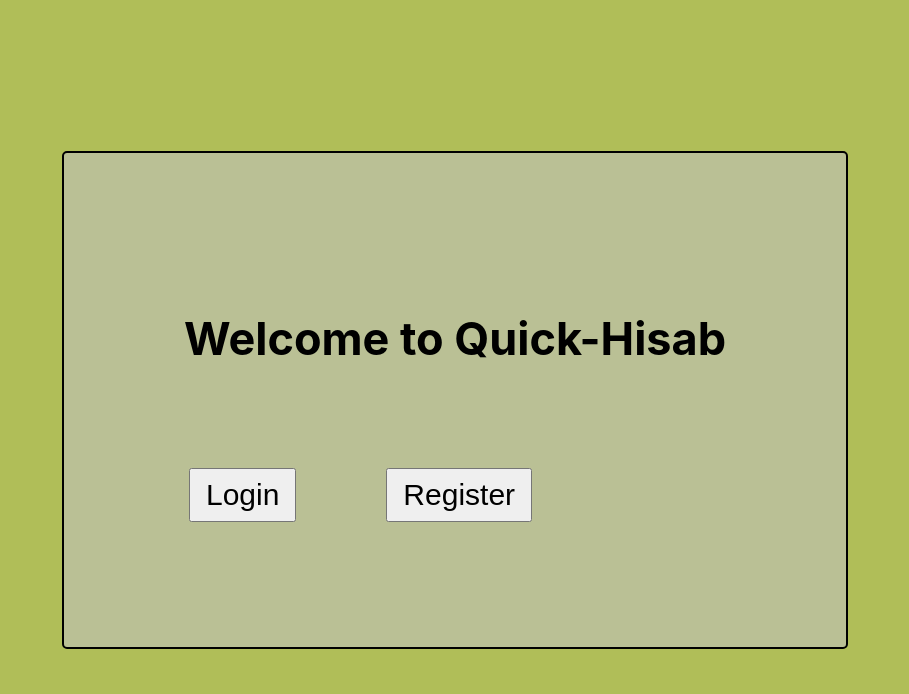
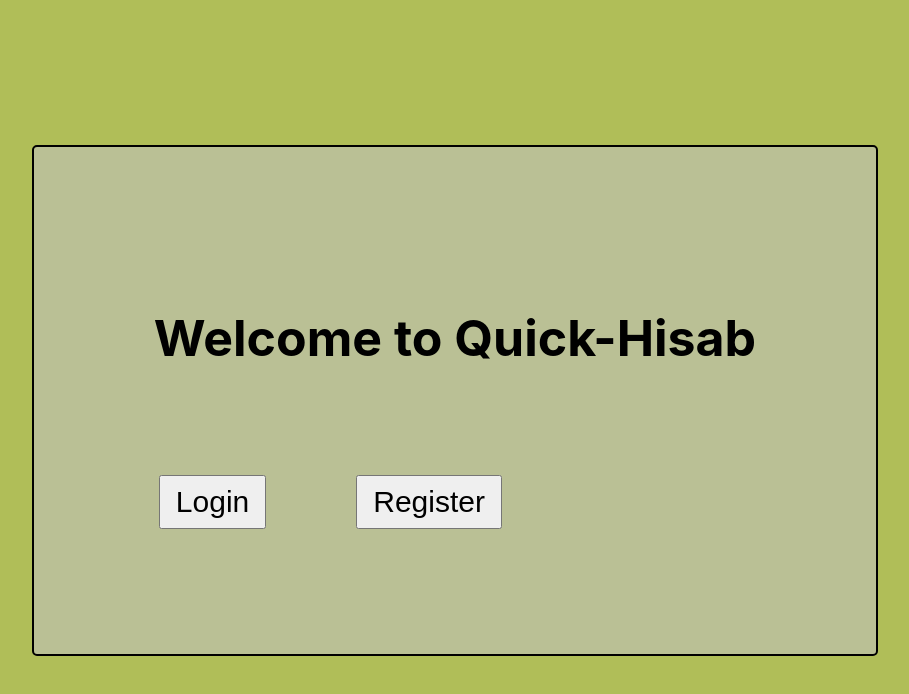
Before and after one commit to manish1r/Financial-Intreset-Calculation, a React (Create React App) app in the folder hisab/: page / in a window 1280 px wide. Shown: the top 694 px of the page, without its empty margins (185-1094 px from the left). Built offline with nearby package versions, Linux system fonts and the light colour scheme.

Commit message:
updating CSS

```diff
--- a/hisab/src/App.css
+++ b/hisab/src/App.css
@@ -27,6 +27,9 @@ button {
   padding: 8px 15px;
   font-size: 30px;
 }
+label{
+  font-size: 30px;
+}
 .card {
   margin: 13px;
   border: 3px solid #ddd;
@@ -42,5 +45,5 @@ button {
     background-color: #fff;
 }
 h2{
-  font-size: 45px;
+  font-size: 50px;
 }
```
